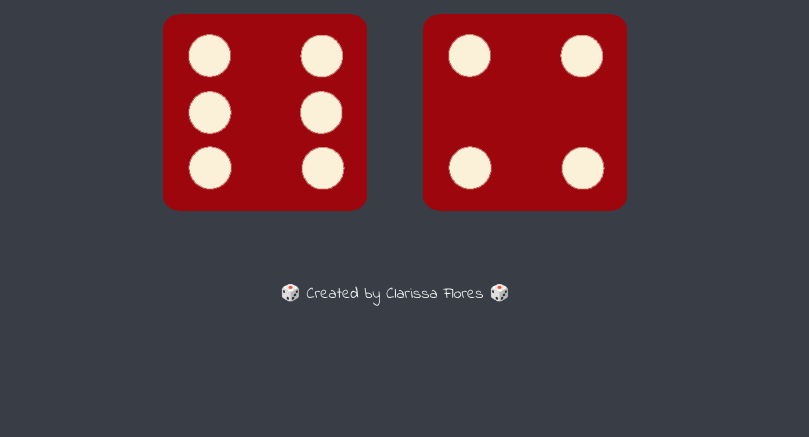
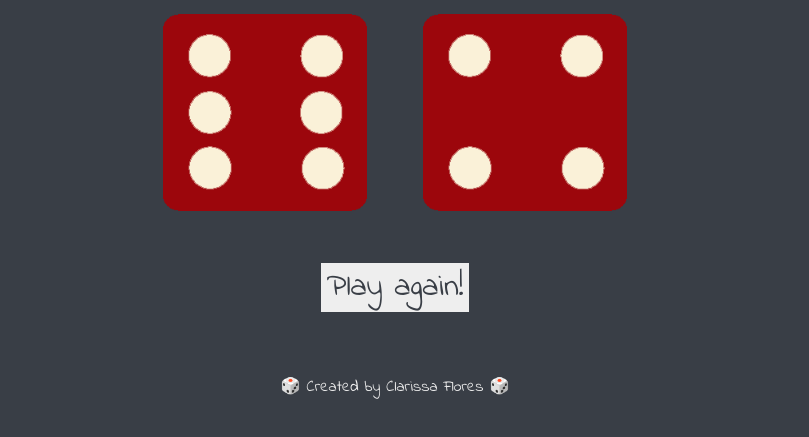
Before and after one commit to clarissa-flores/DiceGame, a plain HTML site: page index.html in a window 1280 px wide. Shown: the part 321-758 px from the top of the page, without its empty margins (245-1054 px from the left). Drawn offline with Linux system fonts and the light colour scheme.

Commit message:
Add files via upload
Added and styled button to refresh page on click and begin another game. Reformatted javascript.

```diff
--- a/index.html
+++ b/index.html
@@ -22,6 +22,12 @@
         <p>Player 2</p>
         <img class="img2" src="images/dice6.png" />
       </div>
+      <br />
+      <input
+        type="button"
+        value="Play again!"
+        onclick="window.location.reload()"
+      />
     </div>
   </body>
   <script src="index.js"></script>
--- a/index.js
+++ b/index.js
@@ -16,9 +16,9 @@ document.querySelector(".dice .img2").setAttribute("src", dice2);
 // Declaring Winner or Draw //
 
 if (randomNumber1 > randomNumber2) {
-  document.querySelector("h1").innerHTML="Player 1 Wins!";
+  document.querySelector("h1").innerHTML = "Player 1 Wins!";
 } else if (randomNumber1 < randomNumber2) {
-  document.querySelector("h1").innerHTML="Player 2 Wins!";
+  document.querySelector("h1").innerHTML = "Player 2 Wins!";
 } else if (randomNumber1 === randomNumber2) {
-  document.querySelector("h1").innerHTML="Draw!";
+  document.querySelector("h1").innerHTML = "Draw!";
 }
--- a/style.css
+++ b/style.css
@@ -17,18 +17,28 @@ h1 {
   margin: 30px;
   font-size: 8rem;
   font-family: "Lobster", cursive;
-  color: #538D5C;
+  color: #538d5c;
   text-shadow: 5px 0 #232931;
 }
 
 p {
   font-size: 2rem;
   font-family: "Indie Flower", cursive;
-  color: #538D5C;
+  color: #538d5c;
 }
 
 img {
   width: 80%;
+}
+
+input[type="button"] {
+  margin-top: 5%;
+  border: none;
+  background-color: #eeeeee;
+  font-size: 2rem;
+  font-family: "Indie Flower", cursive;
+  text-align: center;
+  color: #393e46;
 }
 
 footer {
```
